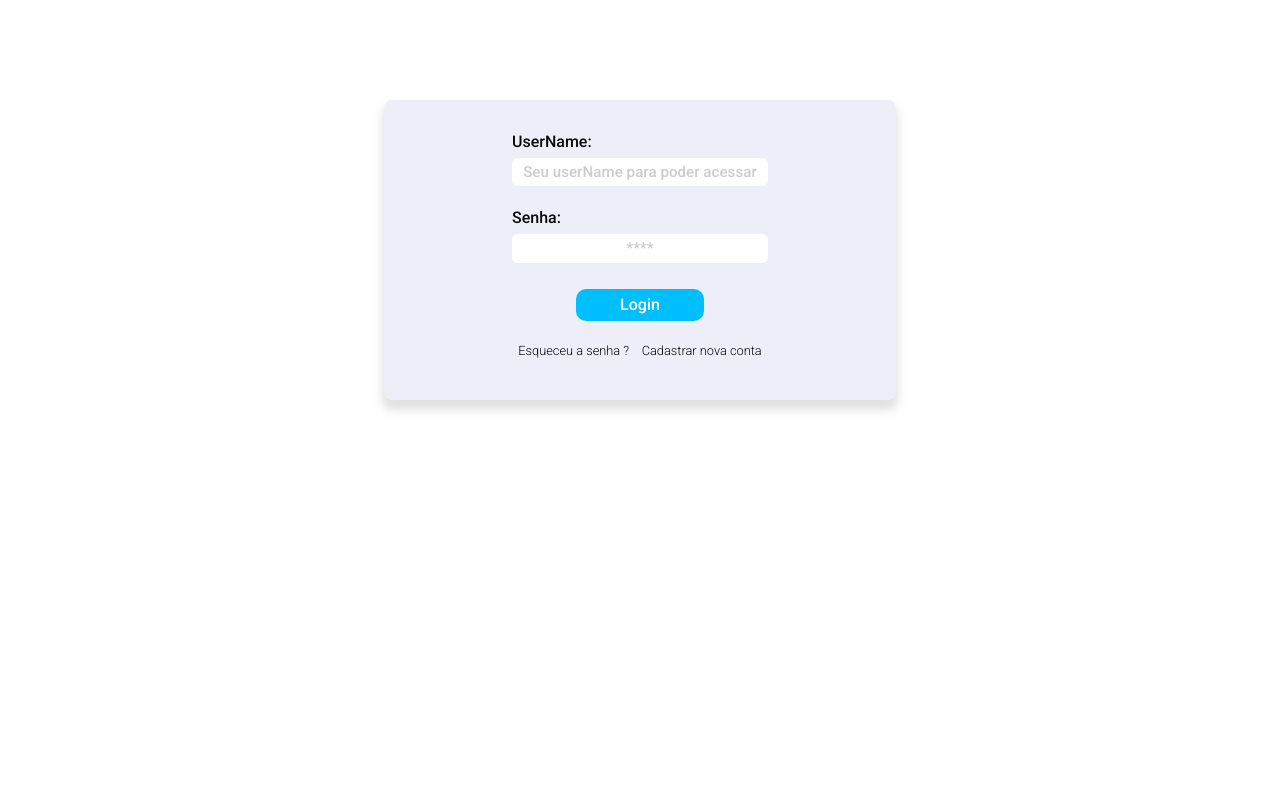
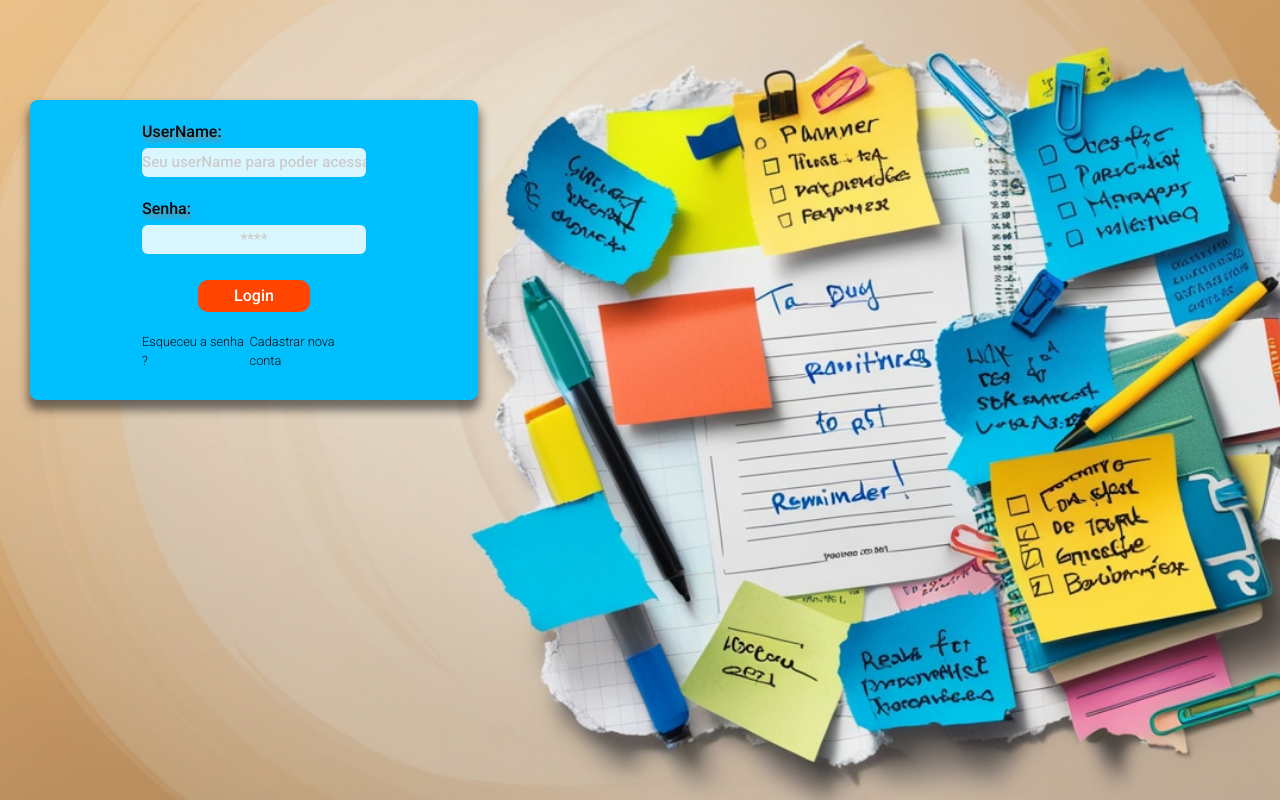
Before and after one commit to PedroGoncalves-Dev/Gerenciamento-Projetos-TypeScript, a React (Vite) app: page /login in a window 1280 px wide. Built offline with nearby package versions, Linux system fonts and the light colour scheme.

Commit message:
estilização concluida login

```diff
--- a/package.json
+++ b/package.json
@@ -24,6 +24,7 @@
     "react-hook-form": "^7.53.0",
     "react-icons": "^5.3.0",
     "react-router-dom": "^6.26.2",
+    "styled-components": "^6.1.13",
     "tailwind-merge": "^2.5.2",
     "tailwindcss-animate": "^1.0.7"
   },
--- a/src/App.tsx
+++ b/src/App.tsx
@@ -27,6 +27,9 @@ function Layout({ children }: Ichidren) {
         style={{
           width: isLoginPage ? "100%" : "",
           height: isLoginPage ? "100vh" : "",
+          backgroundImage: isLoginPage ? 'url("/task.jpg")' : "",
+          backgroundSize: isLoginPage ? "cover" : "",
+          backgroundPosition: isLoginPage ? "center" : "",
         }}
       >
         {children}
--- a/src/pages/Login/Login.module.css
+++ b/src/pages/Login/Login.module.css
@@ -1,25 +1,28 @@
 .formL {
-  width: 40%;
-  margin: 100px auto;
+  width: 35%;
+  position: relative;
+  top: 100px;
+  left: 30px;
   display: flex;
   flex-direction: column;
   align-items: center;
   justify-content: center;
   height: 300px;
-  background-color: #eeeef8;
+  background-color: var(--cor-azulClarinho);
   border-radius: 8px;
-  box-shadow: 0px 8px 10px 2px #cccccc96;
+  box-shadow: 0px 8px 10px 2px #1f1f1f96;
 }
 
 .formL label {
   display: flex;
   flex-direction: column;
-  padding: 10px 0;
+  margin: 10px 0;
   width: 50%;
 }
 
 .formL label span {
   margin-bottom: 4px;
+  text-shadow: 2px 4px 5px #888787;
 }
 
 .formL label input {
@@ -29,11 +32,12 @@
   text-align: center;
   transition: 0.3s ease;
   outline: none;
+  background-color: #ffffffda;
 }
 
 .formL label input:focus {
   transform: scale(1.05);
-  box-shadow: 0px 5px 7px 2px #dbdbdb;
+  box-shadow: 0px 5px 7px 2px #444444;
 }
 .formL label input::placeholder {
   font-size: 0.95rem;
@@ -41,7 +45,7 @@
 }
 
 .formL button {
-  background-color: var(--cor-azulClarinho);
+  background-color: var(--cor-laranja);
   width: 25%;
   line-height: 2rem;
   margin-top: 1rem;
@@ -75,3 +79,11 @@
 .links a:hover {
   text-decoration: underline;
 }
+
+/* responsividade */
+@media (max-width: 850px) {
+  .formL {
+    width: 70%;
+    margin: 0 auto;
+  }
+}
```
Also changed, not shown: public/task.jpg (added), 1 other file (tests, documents, lock files or other folders).
